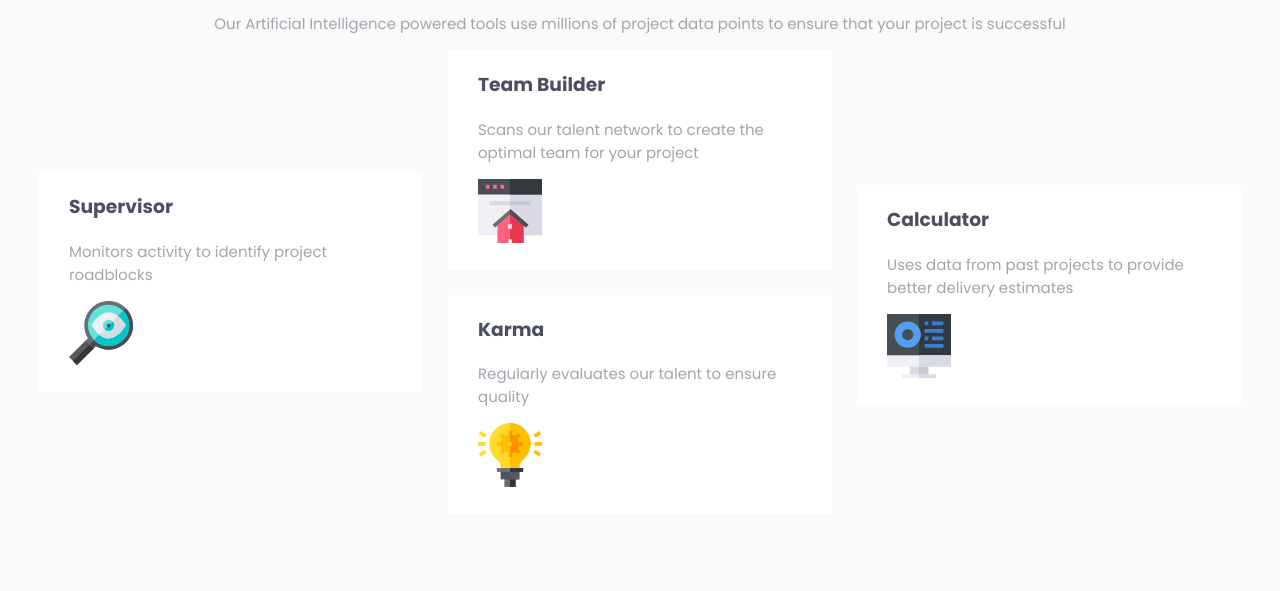
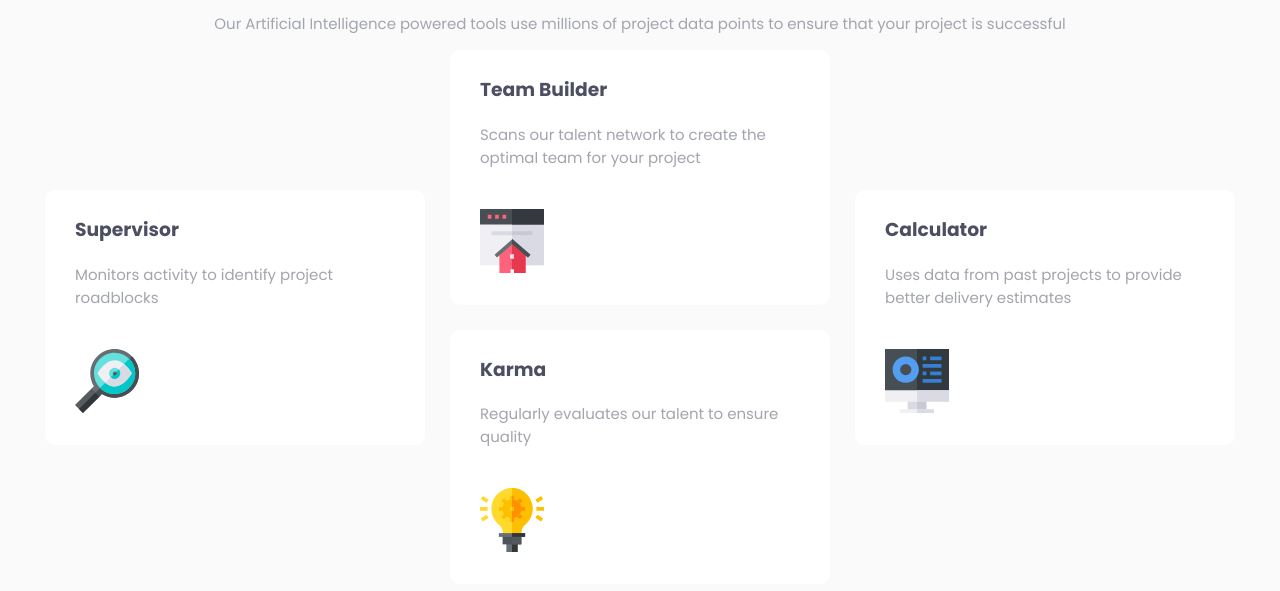
Before and after one commit to NalsDev/four-card-feature-section-master, a plain HTML site: page index.html in a window 1280 px wide. Shown: the part 99-690 px from the top of the page. Drawn offline with Linux system fonts and the light colour scheme.

Commit message:
convert the container from grid to flex because it works better

```diff
--- a/index.html
+++ b/index.html
@@ -24,27 +24,27 @@
     </div>
 
     <div class="card-container">
-      <div class="card-class">
+      <div class="card-class" id="card-class1">
         <h3 class="heading-class">Supervisor</h3>
         <p>Monitors activity to identify project roadblocks</p>
         <img class="image-class" src="images/icon-supervisor.svg">
       </div>
 
-      <div>
-        <div class="card-class">
+      <div class="card1-container">
+        <div class="card-class" id="card-class2">
           <h3 class="heading-class">Team Builder</h3>
           <p>Scans our talent network to create the optimal team for your project</p>
           <img class="image-class" src="images/icon-team-builder.svg">
         </div>
 
-        <div class="card-class">
+        <div class="card-class" id="card-class3">
           <h3 class="heading-class">Karma</h3>
           <p>Regularly evaluates our talent to ensure quality</p>
           <img class="image-class" src="images/icon-karma.svg">
         </div>
       </div>
 
-      <div class="card-class">
+      <div class="card-class" id="card-class4">
         <h3 class="heading-class">Calculator</h3>
         <p>Uses data from past projects to provide better delivery estimates</p>
         <img class="image-class" src="images/icon-calculator.svg">
--- a/style.css
+++ b/style.css
@@ -34,22 +34,29 @@ main h1:first-child{
 }
 
 .card-container{
-  display:grid;
-  grid-template-columns:24em 24em 24em;
+  display:flex;
   justify-content:center;
   align-items:center;
   column-gap: 25px;
 }
 
-.card-container .card-class:last-child{
-  margin-top:25px;
-}
-
 .card-class{
   background-color:white;
-  padding:20px 30px;
+  width:20em;
+  padding:25px 30px;
+  border-radius:10px;
 }
 
 .heading-class{
   margin-top:0px;
 }
+
+.image-class{
+  margin-top:25px;
+}
+
+.card1-container{
+  display:flex;
+  flex-direction:column;
+  row-gap:25px;
+}
```
